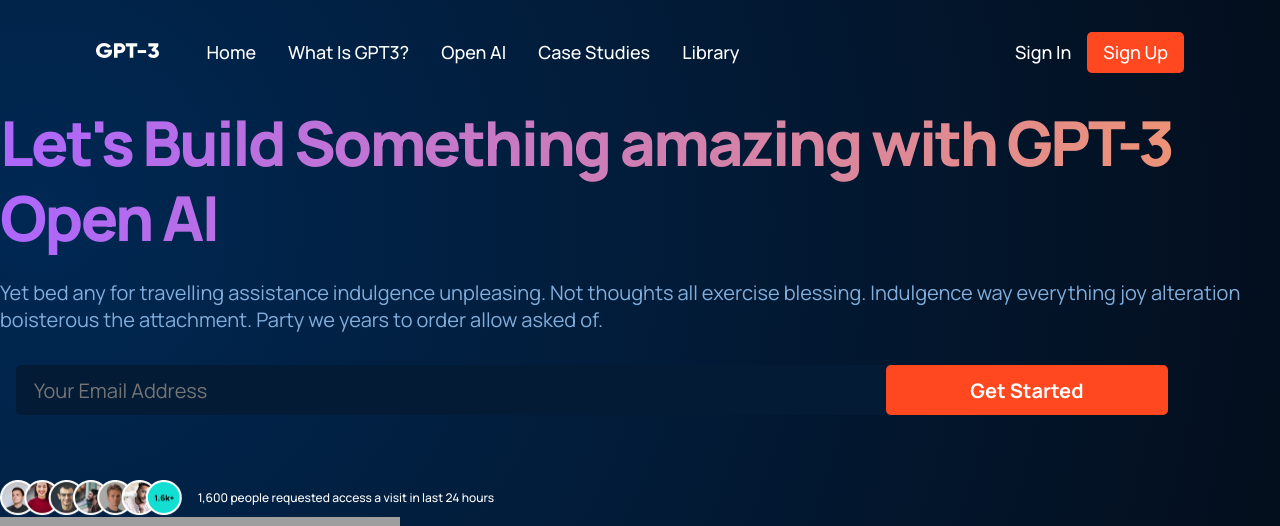
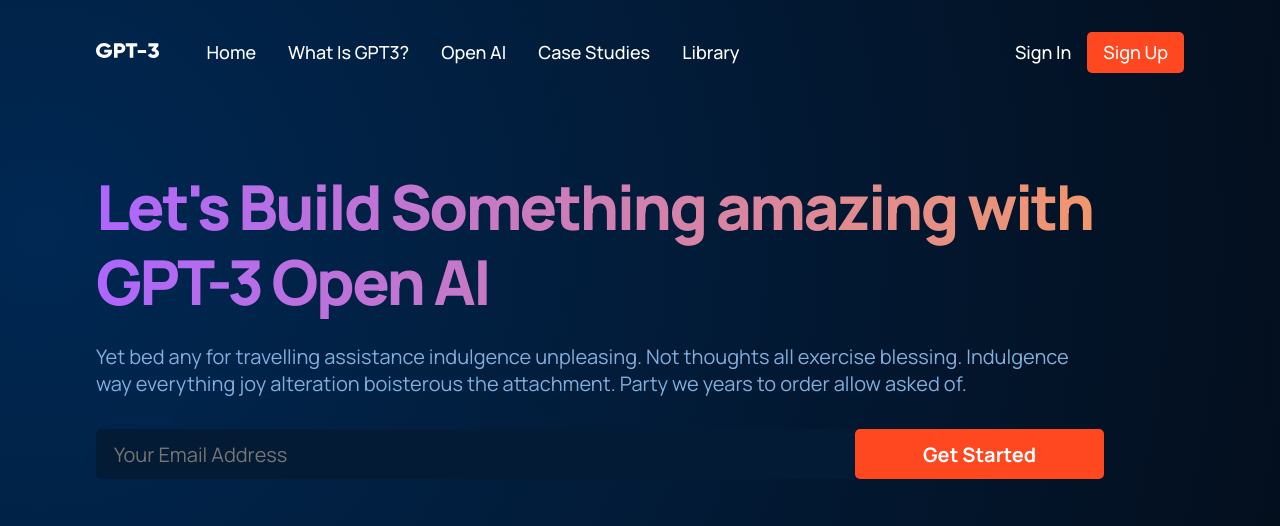
Before and after one commit to simonmuia/gpt3_app, a React (Create React App) app: page / in a window 1280 px wide. Shown: the top 526 px of the page. Built offline with nearby package versions, Linux system fonts and the light colour scheme; grey boxes are pictures that could not be loaded.

Commit message:
Fixed App Css Class declaration

```diff
--- a/src/App.css
+++ b/src/App.css
@@ -57,17 +57,17 @@
   -webkit-text-fill-color: transparent;
 }
 
-
-.section__padding: {
+.section__padding {
   padding: 4rem 6rem;
 }
-.section__margin: {
+.section__margin {
   margin: 4rem 6rem;
 }
 
 .scale-up-center {
-	-webkit-animation: scale-up-center 0.4s cubic-bezier(0.390, 0.575, 0.565, 1.000) both;
-	        animation: scale-up-center 0.4s cubic-bezier(0.390, 0.575, 0.565, 1.000) both;
+  -webkit-animation: scale-up-center 0.4s cubic-bezier(0.39, 0.575, 0.565, 1)
+    both;
+  animation: scale-up-center 0.4s cubic-bezier(0.39, 0.575, 0.565, 1) both;
 }
 
 @-webkit-keyframes scale-up-center {
@@ -91,20 +91,20 @@
   }
 }
 
-  @media screen and (max-width: 700px){
-    .section__padding{
+@media screen and (max-width: 700px) {
+  .section__padding {
     padding: 4rem;
   }
-    .section__margin{
+  .section__margin {
     margin: 4rem;
   }
 }
 
-  @media screen and (max-width: 500px){
-    .section__padding{
+@media screen and (max-width: 550px) {
+  .section__padding {
     padding: 4rem 2rem;
   }
-    .section__margin{
+  .section__margin {
     margin: 4rem 2rem;
   }
 }
--- a/src/containers/header/Header.jsx
+++ b/src/containers/header/Header.jsx
@@ -7,9 +7,11 @@
   return (
     <div className="gpt3__header section__padding" id="home">
       <div className="gpt3__header-content">
-        <div className="gradient__text">
-          <h1> Let's Build Something amazing with GPT-3 Open AI</h1>
-        </div>
+        <h1 className="gradient__text">
+          {" "}
+          Let's Build Something amazing with GPT-3 Open AI
+        </h1>
+
         <p>
           Yet bed any for travelling assistance indulgence unpleasing. Not
           thoughts all exercise blessing. Indulgence way everything joy
--- a/src/containers/header/header.css
+++ b/src/containers/header/header.css
@@ -10,7 +10,7 @@
   justify-content: center;
   align-items: flex-start;
   flex-direction: column;
-  margin: 0 0 3rem;
+  margin-right:5rem;
 }
 
 .gpt3__header-content h1 {
@@ -32,9 +32,10 @@
 }
 
 .gpt3__header-content__input {
-  width: 90%;
-  margin: 2rem 1rem;
+  width: 100%;
+  margin: 2rem 0 1rem;
   display: flex;
+  flex-direction: row;
 }
 
 .gpt3__header-content__input input {
@@ -43,6 +44,7 @@
   min-height: 50px;
   font-family: var(--font-family);
   font-size: 20px;
+  font-weight:400;
   line-height: 27px;
   background: var(--color-footer);
   border: 2px solid var(--color-footer);
@@ -50,8 +52,8 @@
   padding: 0 1rem;
   outline: none;
   color: #fff;
-  border-top-right-radius: 5px;
-  border-bottom-right-radius: 5px;
+  border-top-left-radius: 5px;
+  border-bottom-left-radius: 5px;
 }
 
 .gpt3__header-content__input button {
@@ -78,6 +80,7 @@
   display: flex;
   justify-content: flex-start;
   align-items: center;
+  flex-direction:row;
   margin-top: 2rem;
 }
 
```
Lines whose indentation alone changed are shown as unchanged.
